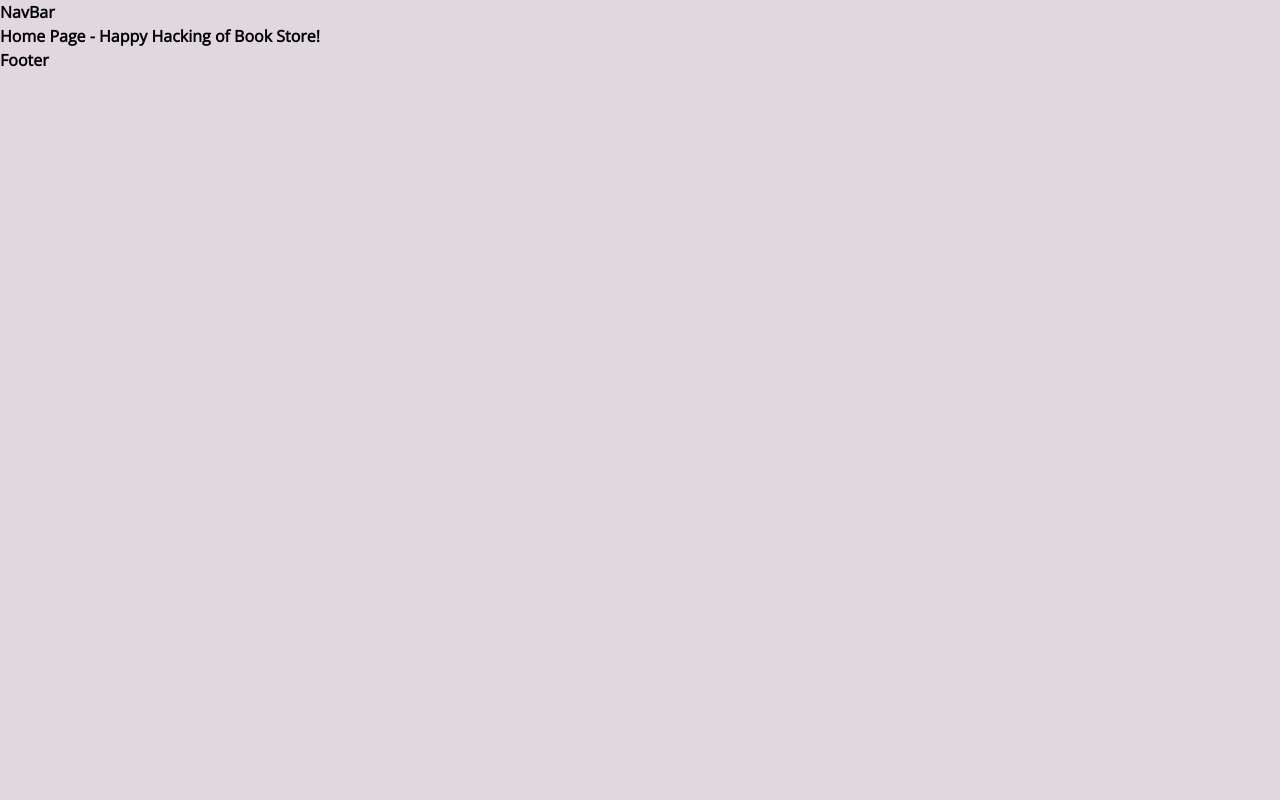
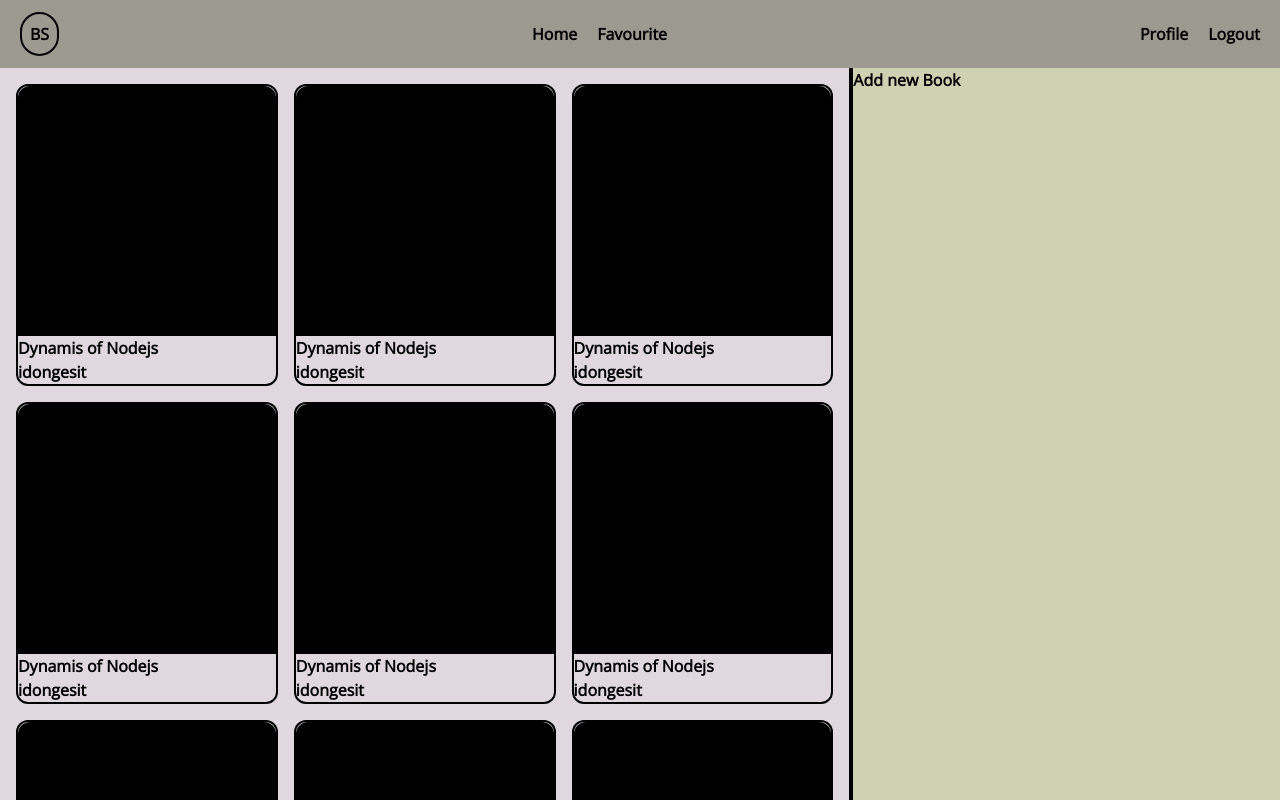
Before and after one commit to joshosim/BS, a React (Create React App) app in the folder frontend/: page / in a window 1280 px wide. Shown: the top 800 px of the page. Built offline with nearby package versions, Linux system fonts and the light colour scheme.

Commit message:
A little update on the frontend

```diff
--- a/frontend/src/App.js
+++ b/frontend/src/App.js
@@ -4,7 +4,8 @@ import NavBar from "./components/NavBar";
 import BookDetails from "./pages/BookDetails";
 import Login from "./pages/Login";
 import Signup from "./pages/Signup";
-import Footer from "./components/Footer";
+import Profile from "./pages/Profile";
+import Favourite from "./pages/Favourite";
 
 function App() {
   return (
@@ -16,8 +17,9 @@ function App() {
           <Route path="/book-details/:id" element={<BookDetails />}></Route>
           <Route path="/login" element={<Login />}></Route>
           <Route path="/signup" element={<Signup />}></Route>
+          <Route path="/favourite" element={<Favourite />}></Route>
+          <Route path="/profile" element={<Profile />}></Route>
         </Routes>
-        <Footer />
       </BrowserRouter>
     </div>
   );
--- /dev/null
+++ b/frontend/src/components/AddNewBook.js
@@ -0,0 +1,7 @@
+import React from "react";
+
+const AddNewBook = () => {
+  return <div className="bg-[#CFD2B2]">Add new Book</div>;
+};
+
+export default AddNewBook;
--- a/frontend/src/components/Footer.js
+++ /dev/null
@@ -1,7 +0,0 @@
-import React from "react";
-
-const Footer = () => {
-  return <div className="font-bold">Footer</div>;
-};
-
-export default Footer;
--- a/frontend/src/components/NavBar.js
+++ b/frontend/src/components/NavBar.js
@@ -1,7 +1,30 @@
 import React from "react";
+import { Link } from "react-router-dom";
 
 const NavBar = () => {
-  return <div className="font-bold">NavBar</div>;
+  return (
+    <div className="font-bold bg-[#9C9990] w-full">
+      <div className="flex items-center justify-between px-5 py-3">
+        <Link className="rounded-full border-2 p-2 border-black" to="/">
+          BS
+        </Link>
+        <ul className="flex items-center gap-5">
+          <Link to="/">Home</Link>
+          <Link to="/favourite">Favourite</Link>
+        </ul>
+        <div className="flex items-center gap-5">
+          <Link to="/profile">Profile</Link>
+          <button
+            onClick={() => {
+              alert("Logout");
+            }}
+          >
+            Logout
+          </button>
+        </div>
+      </div>
+    </div>
+  );
 };
 
 export default NavBar;
--- /dev/null
+++ b/frontend/src/fake-data.js/data.js
@@ -0,0 +1,54 @@
+export const data = [
+  {
+    name: "Dynamis of Nodejs",
+    author: "idongesit",
+  },
+  {
+    name: "Dynamis of Nodejs",
+    author: "idongesit",
+  },
+  {
+    name: "Dynamis of Nodejs",
+    author: "idongesit",
+  },
+  {
+    name: "Dynamis of Nodejs",
+    author: "idongesit",
+  },
+  {
+    name: "Dynamis of Nodejs",
+    author: "idongesit",
+  },
+  {
+    name: "Dynamis of Nodejs",
+    author: "idongesit",
+  },
+  {
+    name: "Dynamis of Nodejs",
+    author: "idongesit",
+  },
+  {
+    name: "Dynamis of Nodejs",
+    author: "idongesit",
+  },
+  {
+    name: "Dynamis of Nodejs",
+    author: "idongesit",
+  },
+  {
+    name: "Dynamis of Nodejs",
+    author: "idongesit",
+  },
+  {
+    name: "Dynamis of Nodejs",
+    author: "idongesit",
+  },
+  {
+    name: "Dynamis of Nodejs",
+    author: "idongesit",
+  },
+  {
+    name: "Dynamis of Nodejs",
+    author: "idongesit",
+  },
+];
--- /dev/null
+++ b/frontend/src/pages/Favourite.js
@@ -0,0 +1,7 @@
+import React from "react";
+
+const Favourite = () => {
+  return <div className="font-bold">Favourite</div>;
+};
+
+export default Favourite;
--- a/frontend/src/pages/Home.js
+++ b/frontend/src/pages/Home.js
@@ -1,8 +1,23 @@
 import React from "react";
+import AddNewBook from "../components/AddNewBook";
+import { data } from "../fake-data.js/data";
 
 const Home = () => {
   return (
-    <div className="font-bold">Home Page - Happy Hacking of Book Store!</div>
+    <div className="font-bold grid grid-cols-3 ">
+      <div className="grid grid-cols-3 gap-4 p-4 col-span-2 border-r-4 border-r-black h-screen">
+        {data.map((elements) => {
+          return (
+            <div className="border-2 border-black rounded-xl">
+              <div className="h-[250px] bg-[#010001] rounded-tl-xl rounded-tr-xl"></div>
+              <h1>{elements.name}</h1>
+              <p>{elements.author}</p>
+            </div>
+          );
+        })}
+      </div>
+      <AddNewBook className="col-span-1" />
+    </div>
   );
 };
 
--- /dev/null
+++ b/frontend/src/pages/Profile.js
@@ -0,0 +1,7 @@
+import React from "react";
+
+const Profile = () => {
+  return <div className="font-bold">Profile</div>;
+};
+
+export default Profile;
```
